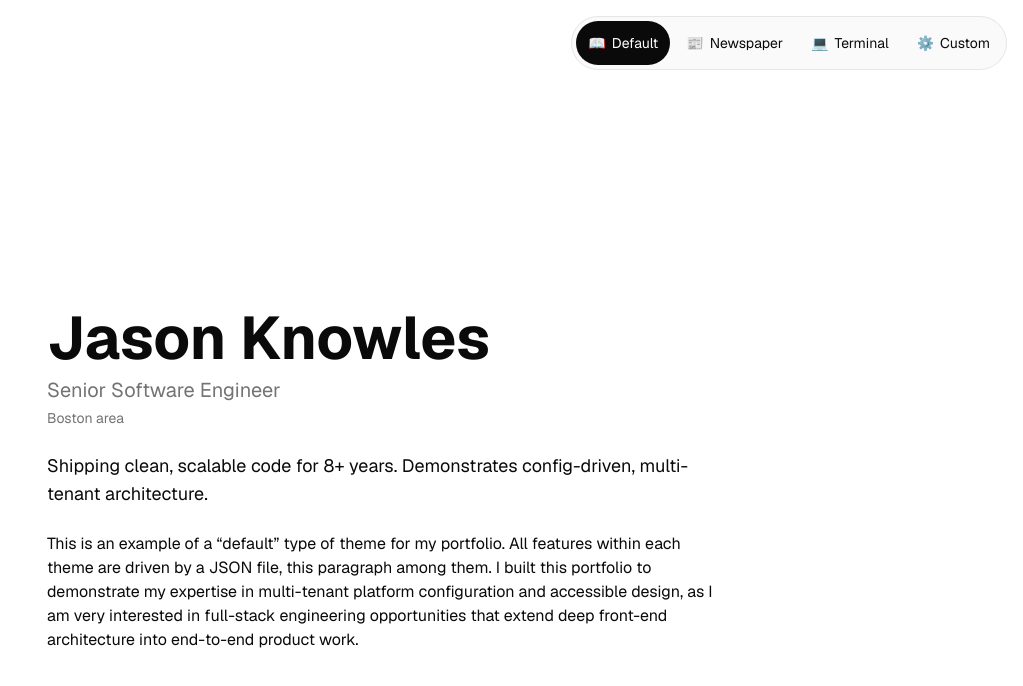
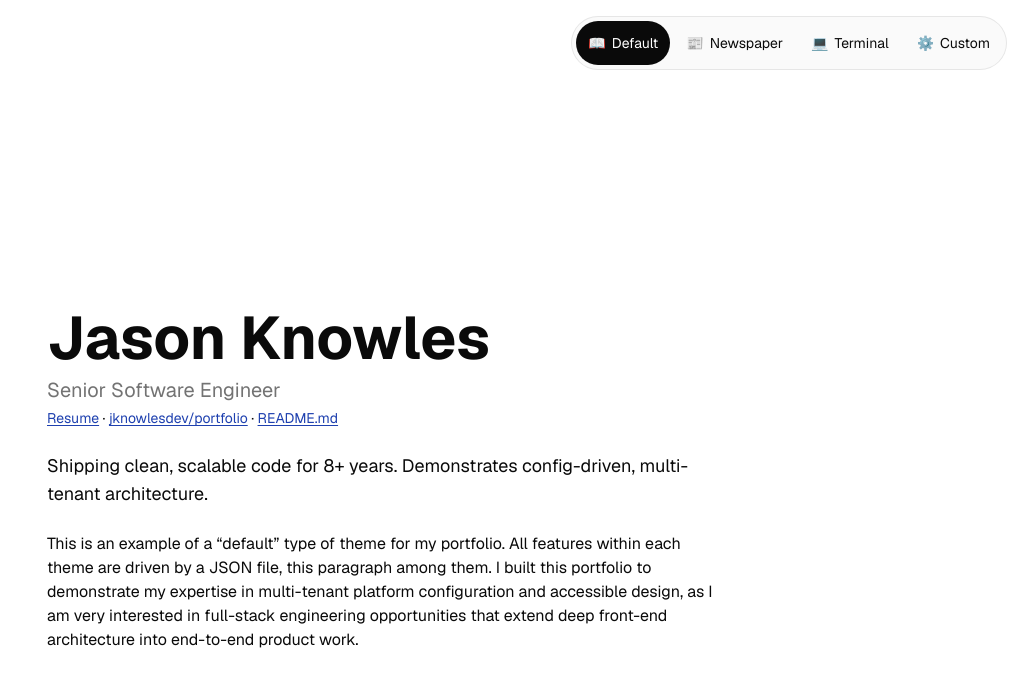
Before and after one commit to jknowlesdev/portfolio, a Next.js app: page / in a window 1280 px wide. Shown: the top 686 px of the page, without its empty margins (257-1280 px from the left). Built offline with nearby package versions, Linux system fonts and the light colour scheme; a web font is replaced by a local one.

Commit message:
feat(nav): add the intro action links, global link styles, and an aa-compliant default accent

```diff
--- a/css/HomePage.css
+++ b/css/HomePage.css
@@ -1,8 +1,16 @@
 .HomePage {
   .home-page-intro {
-    .home-page-role,
-    .home-page-location {
+    .home-page-role {
       color: var(--color-muted);
+      font-weight: var(--font-weight-medium);
+    }
+
+    .home-page-actions {
+      font-weight: var(--font-weight-medium);
+
+      a:hover {
+        font-weight: var(--font-weight-semibold);
+      }
     }
   }
 }
--- a/css/globals.css
+++ b/css/globals.css
@@ -1,16 +1,31 @@
 @import 'tailwindcss';
 
 /*
- * Default theme baseline. Per-theme overrides are applied by setting the same
- * custom properties on <html>, letting the CSS cascade handle the fallback.
- * A theme only needs to declare properties it wants to change.
+ * Portfolio design system — Tailwind v4 tokens + per-theme CSS variable overrides.
+ *
+ * Tailwind v4 exposes its design tokens as CSS custom properties (via the
+ * @import above), consumable throughout via var(...). Common tokens used here:
+ *   --font-weight-{normal|medium|semibold|bold|...}  (100-900)
+ *   --color-{palette}-{shade}                        (red-500, blue-800, ...)
+ *   --spacing-{scale}                                (0-96)
+ *   --text-{size}                                    (sm, base, lg, xl, ...)
+ *
+ * References:
+ *   - Tailwind theme docs: https://tailwindcss.com/docs/theme
+ *   - Cheat sheet:         https://nerdcave.com/tailwind-cheat-sheet
+ *
+ * The :root block below declares additional custom tokens (colors, fonts,
+ * text sizes, spacing) that portfolio widgets consume the same way. Per-theme
+ * overrides are applied by setting the same custom properties on <html>,
+ * letting the CSS cascade handle fallbacks. A theme JSON only needs to
+ * declare tokens it wants to change from the defaults below.
  */
 :root {
   /* colors — shadcn-style neutral palette */
   --color-background: #ffffff;
   --color-foreground: #0a0a0a;
   --color-muted: #737373;
-  --color-accent: #3b82f6;
+  --color-accent: #1e40af;
   --color-border: rgba(0, 0, 0, 0.08);
   --color-surface: #fafafa;
 
@@ -68,6 +83,22 @@ html.Portfolio {
       font-family: var(--font-heading);
     }
 
+    a {
+      color: var(--color-accent);
+      text-decoration: underline;
+      text-decoration-skip-ink: none; /* solid underline under descenders (j, g, y, p, q) */
+      text-underline-offset: 2px;
+
+      &:hover {
+        text-decoration-thickness: 2px;
+      }
+
+      &:focus-visible {
+        outline: 2px solid var(--color-accent);
+        outline-offset: 2px;
+      }
+    }
+
     button {
       cursor: pointer;
     }
--- a/lib/pages/HomePage.tsx
+++ b/lib/pages/HomePage.tsx
@@ -1,9 +1,9 @@
 /**
  * HomePage — top-level route content for the / route. Renders the intro block
- * (name, role, location, tagline) sourced from the theme's translations.
+ * (name, role, actions, tagline, bio) sourced from the theme's translations,
+ * plus the flag-driven widgets.
  *
- * Wired into app/page.tsx as the default export (thin re-export). All widget
- * rendering (flag-driven) will land here as the portfolio grows.
+ * Wired into app/page.tsx as the default export (thin re-export).
  */
 
 import { getTranslations } from 'next-intl/server';
@@ -13,6 +13,10 @@ import { Dropcap } from '@/lib/widgets/Dropcap';
 import { Newsticker } from '@/lib/widgets/Newsticker';
 
 import '@/css/HomePage.css';
+
+const GITHUB_URL = 'https://github.com/jknowlesdev/portfolio';
+const README_URL = `${GITHUB_URL}/blob/main/README.md`;
+const RESUME_URL = `${GITHUB_URL}/blob/main/RESUME.md`;
 
 export async function HomePage() {
   const tIntro = await getTranslations('Intro');
@@ -26,8 +30,18 @@ export async function HomePage() {
         <p className='home-page-role text-xl mb-1'>
           {tIntro('role')}
         </p>
-        <p className='home-page-location text-sm mb-6'>
-          {tIntro('location')}
+        <p className='home-page-actions text-sm mb-6'>
+          <a href={RESUME_URL} target='_blank' rel='noopener noreferrer'>
+            {tIntro('resumeLabel')}
+          </a>
+          <span aria-hidden='true'>{' · '}</span>
+          <a href={GITHUB_URL} target='_blank' rel='noopener noreferrer'>
+            {tIntro('githubLabel')}
+          </a>
+          <span aria-hidden='true'>{' · '}</span>
+          <a href={README_URL} target='_blank' rel='noopener noreferrer'>
+            {tIntro('readmeLabel')}
+          </a>
         </p>
         <p className='home-page-tagline text-lg mb-6'>
           {tIntro('tagline')}
--- a/lib/theme/default-theme-translations.ts
+++ b/lib/theme/default-theme-translations.ts
@@ -37,10 +37,10 @@ export const defaultThemeTranslations: ThemeTranslations = {
   },
   Intro: {
     bio: '',
-    contactCta: 'Contact',
-    downloadCta: 'Download resume',
-    location: 'Boston area',
+    githubLabel: 'jknowlesdev/portfolio',
     name: 'Jason Knowles',
+    readmeLabel: 'README.md',
+    resumeLabel: 'Resume',
     role: 'Senior Software Engineer',
     tagline: 'Shipping clean, scalable code for 8+ years. Demonstrates config-driven, multi-tenant architecture.',
   },
```
